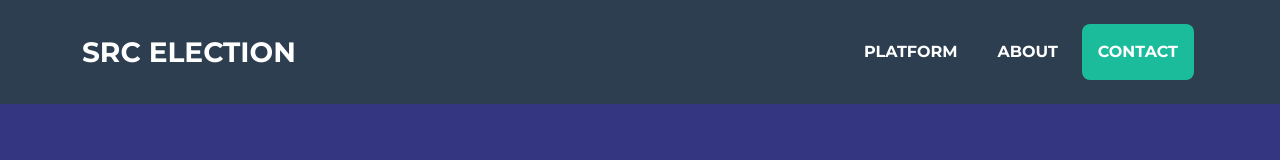
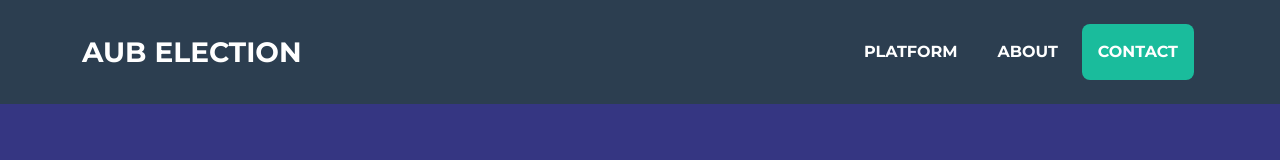
Before and after one commit to Sami-Sh99/sbs10Platform, a plain HTML site: page index.html in a window 1280 px wide. Shown: the top 160 px of the page. Drawn offline with nearby package versions, Linux system fonts and the light colour scheme.

Commit message:
nav modify

```diff
--- a/index.html
+++ b/index.html
@@ -30,7 +30,7 @@
         <!-- Navigation-->
         <nav class="navbar navbar-expand-lg bg-secondary text-uppercase fixed-top" id="mainNav">
             <div class="container">
-                <a class="navbar-brand" href="#page-top">SRC Election</a>
+                <a class="navbar-brand" href="#page-top">AUB Election</a>
                 <button class="navbar-toggler text-uppercase font-weight-bold bg-primary text-white rounded" type="button" data-bs-toggle="collapse" data-bs-target="#navbarResponsive" aria-controls="navbarResponsive" aria-expanded="false" aria-label="Toggle navigation">
                     Menu
                     <i class="fas fa-bars"></i>
```
